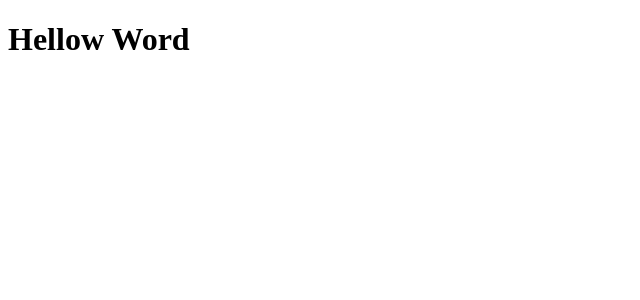
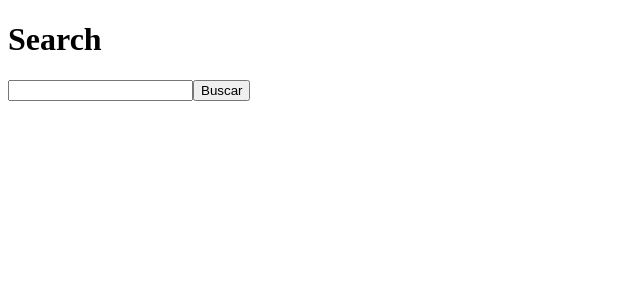
Before and after one commit to Davi-Serrano/Authapp-Rocket-Seat, a React (Create React App) app: page / in a window 1280 px wide. Shown: the top 300 px of the page, without its empty margins (0-640 px from the left). Built offline with nearby package versions, Linux system fonts and the light colour scheme.

Commit message:
Home criada

```diff
--- a/src/App.tsx
+++ b/src/App.tsx
@@ -1,12 +1,22 @@
-import React from 'react';
+import React, { useState } from 'react';
 
 
-function App() {
+export default function App() {
+  const [search, setSearch ] = useState('')
+
+  function handleSearch(){
+
+  }
   return (
     <div>
-        <h1>Hellow Word</h1>
+        <h1>Search</h1>
+          <form onSubmit={handleSearch}>
+            <input
+              type="text"
+              value={search}
+              onChange={(e)=>{setSearch(e.target.value)}} />
+              <button type='submit'>Buscar</button>
+          </form>
     </div>
   );
 }
-
-export default App;
```
